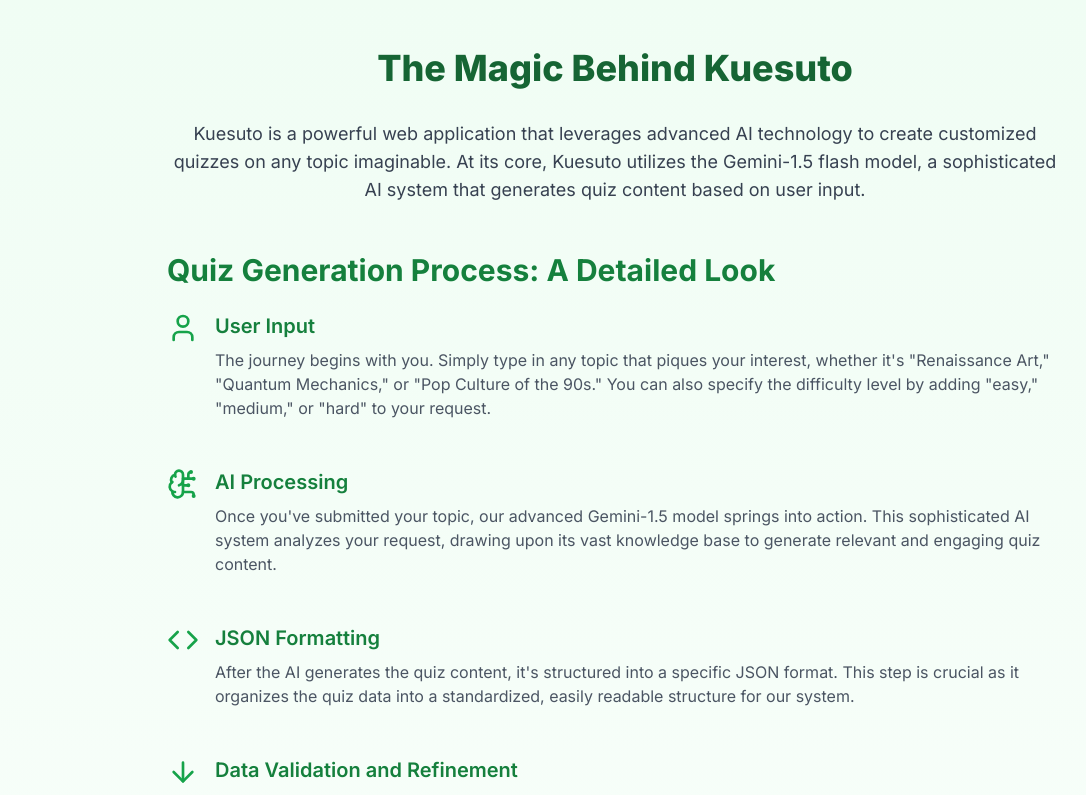
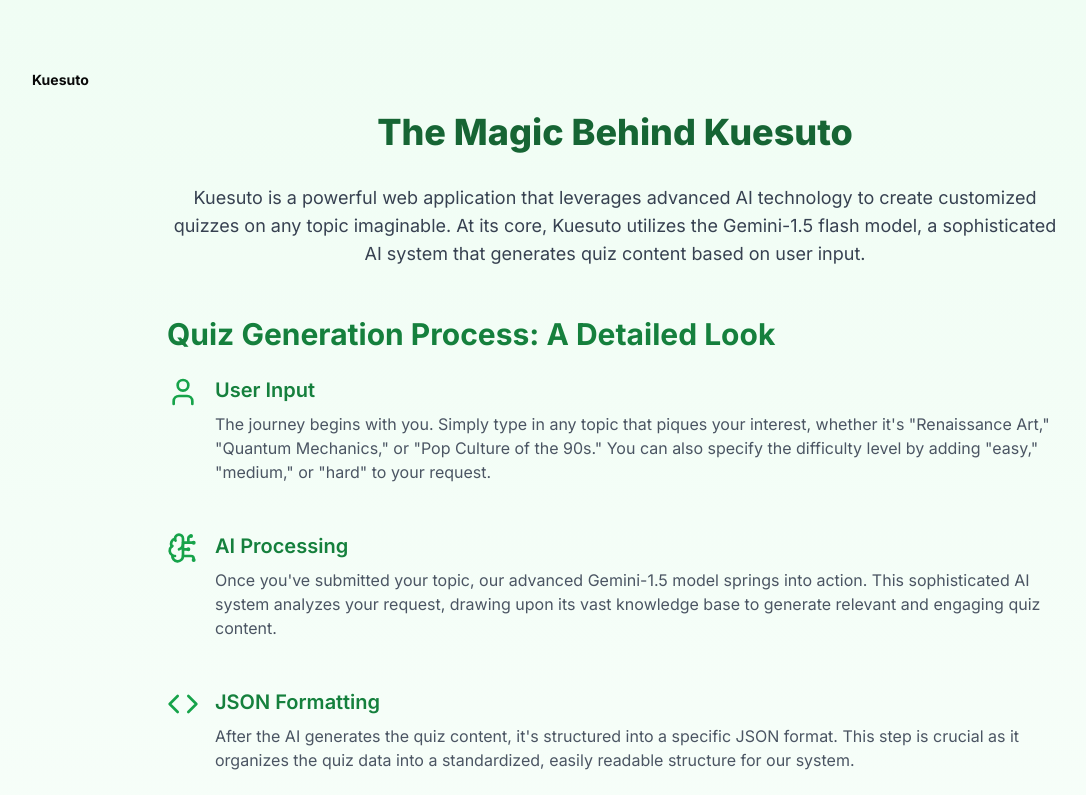
Before and after one commit to shaah1d/Kuesuto, a Next.js app: page /how-it-works in a window 1280 px wide. Shown: the top 795 px of the page, without its empty margins (25-1111 px from the left). Built offline with nearby package versions, Linux system fonts and the light colour scheme.

Commit message:
small navbar change

```diff
--- a/src/app/how-it-works/page.tsx
+++ b/src/app/how-it-works/page.tsx
@@ -1,8 +1,29 @@
 import { ArrowDownIcon, BrainCircuitIcon, CodeIcon, UserIcon } from "lucide-react"
+import Link from "next/link"
 
 export default function Component() {
   return (
     <div className="min-h-screen bg-gradient-to-b from-green-50 to-white py-12 px-4 sm:px-6 lg:px-8">
+          <div className="navbar ">
+      <div className="navbar-start">
+        <div className="dropdown">
+          <div
+            tabIndex={0}
+            role="button"
+            className="btn btn-ghost font-bold"
+          >
+            Kuesuto
+          </div>
+          <ul
+            tabIndex={0}
+            className="menu menu-sm dropdown-content bg-base-100 rounded-box z-[1] mt-3 w-52 p-2 shadow">
+            <li><a href="/">Home</a></li>
+            <li><Link href="/how-it-works">How it works?</Link></li>
+            <li><Link href="/about">About</Link></li>
+          </ul>
+        </div>
+      </div>
+      </div>
       <div className="max-w-4xl mx-auto">
         <h1 className="text-4xl font-extrabold text-center text-green-800 mb-8">The Magic Behind Kuesuto</h1>
 
```
